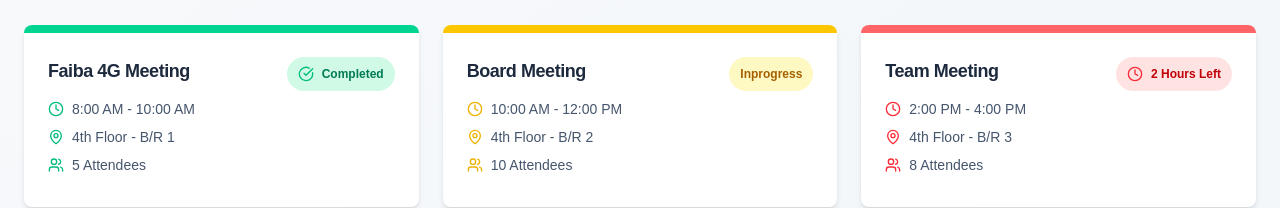
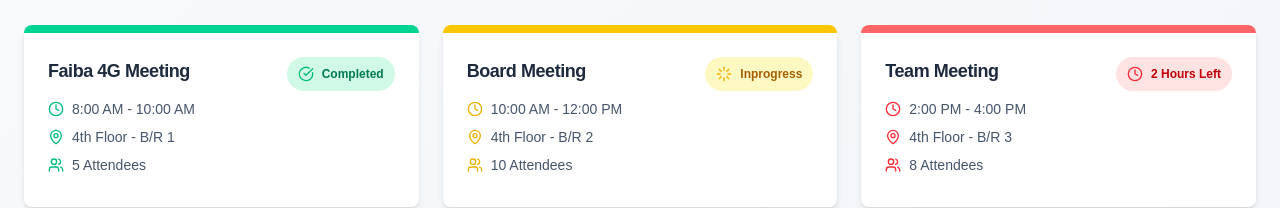
Before and after one commit to Billy272/next_test, a Next.js app in the folder mrbs-ui/: page / in a window 1280 px wide. Shown: the part 243-451 px from the top of the page. Built offline with nearby package versions, Linux system fonts and the light colour scheme.

Commit message:
add Loader icon to Badge component for improved loading indication in Board Meeting card

```diff
--- a/mrbs-ui/app/page.tsx
+++ b/mrbs-ui/app/page.tsx
@@ -1,4 +1,4 @@
-import { ArrowLeft, ArrowRight, Calendar, Clock, MapPin, Users, CheckCircle } from "lucide-react";
+import { ArrowLeft, ArrowRight, Calendar, Clock, MapPin, Users, CheckCircle, Loader } from "lucide-react";
 import { Button } from "@/components/ui/button";
 import { Card, CardContent, CardHeader, CardTitle } from "@/components/ui/card";
 // import { Avatar, AvatarFallback } from "@/components/ui/avatar";
@@ -81,7 +81,7 @@ export default function Page() {
               <CardHeader className="pb-2 flex-row justify-between">
                 <CardTitle className="text-lg font-semibold text-slate-800">Board Meeting</CardTitle>
                 <Badge variant='secondary' className="bg-yellow-100 text-yellow-700 hover:bg-yellow-200" >
-
+                  <Loader className="h-4 w-4 mr-2 text-yellow-500" />
                   Inprogress
                 </Badge>
               </CardHeader>
```
